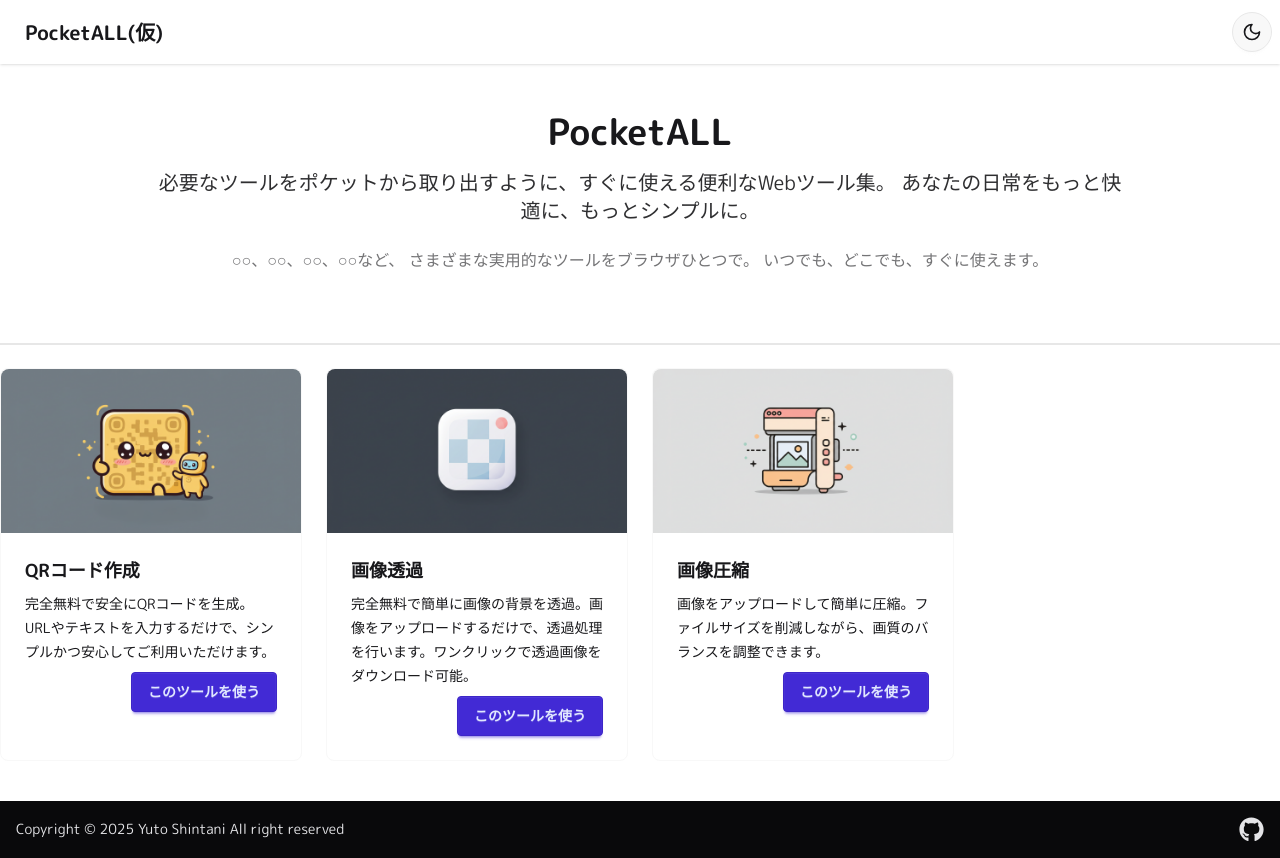
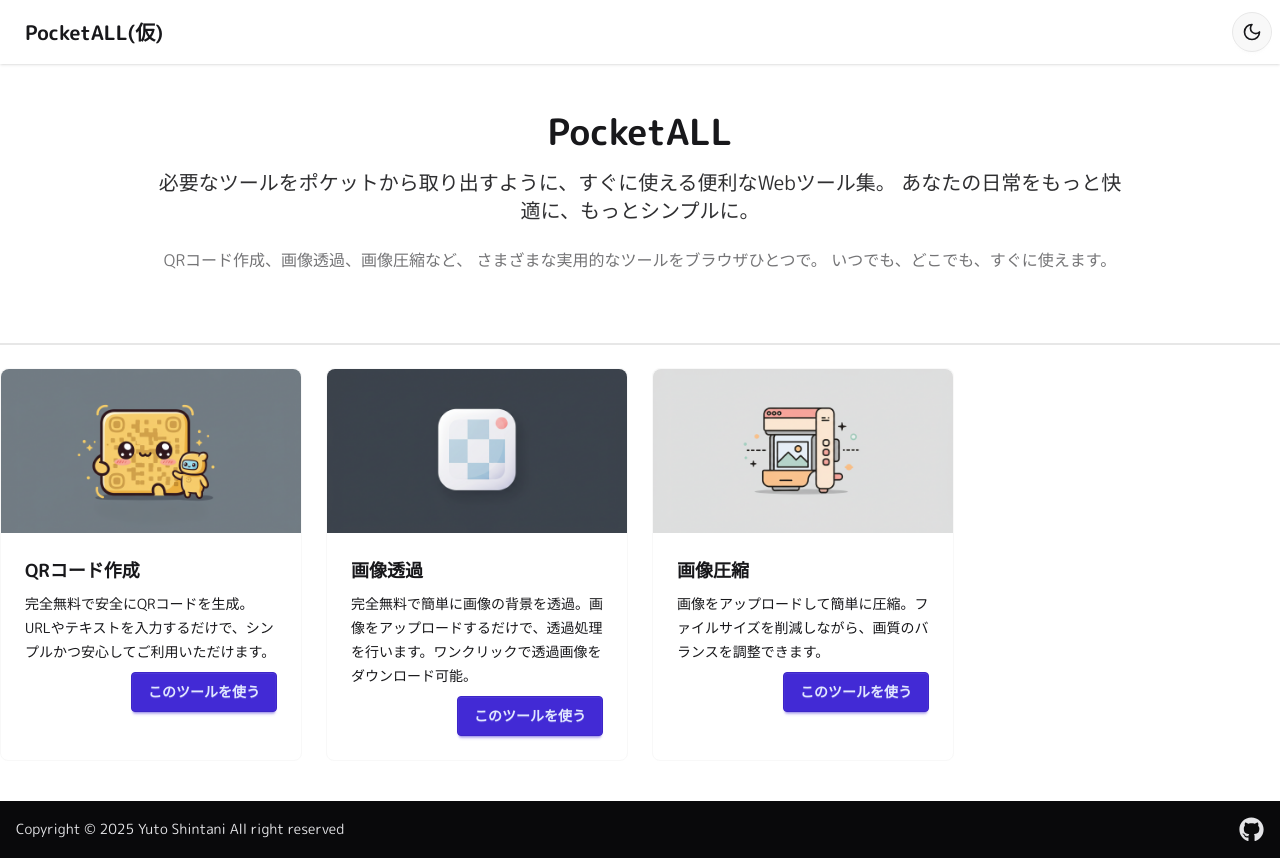
Before and after one commit to yuto0623/pocket-all, a Next.js app: page / in a window 1280 px wide. Built offline with nearby package versions, Linux system fonts and the light colour scheme; no server answers.

Commit message:
Update tool descriptions for clarity and relevance

```diff
--- a/app/page.tsx
+++ b/app/page.tsx
@@ -71,7 +71,8 @@ export default function Home() {
 							あなたの日常をもっと快適に、もっとシンプルに。
 						</p>
 						<p className="text-md text-base-content/60">
-							○○、○○、○○、○○など、 さまざまな実用的なツールをブラウザひとつで。
+							QRコード作成、画像透過、画像圧縮など、
+							さまざまな実用的なツールをブラウザひとつで。
 							いつでも、どこでも、すぐに使えます。
 						</p>
 					</div>
```
